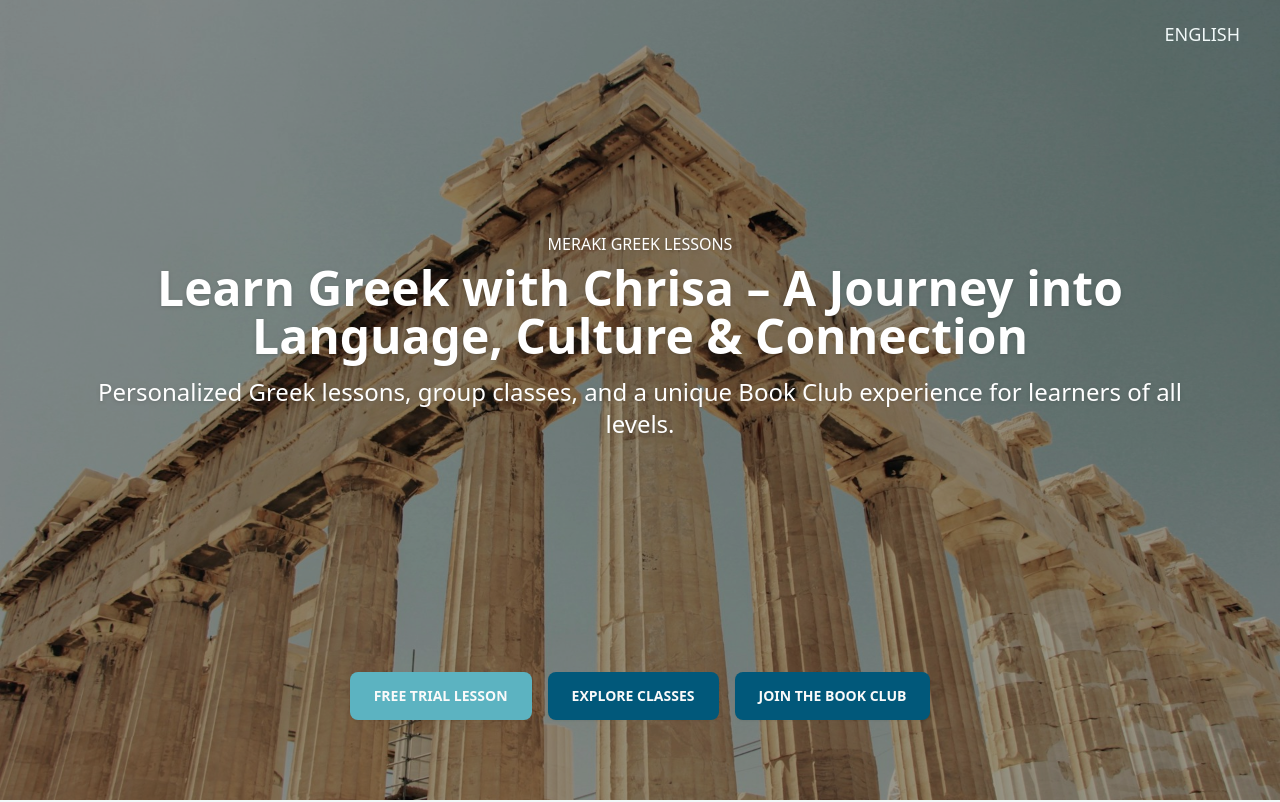
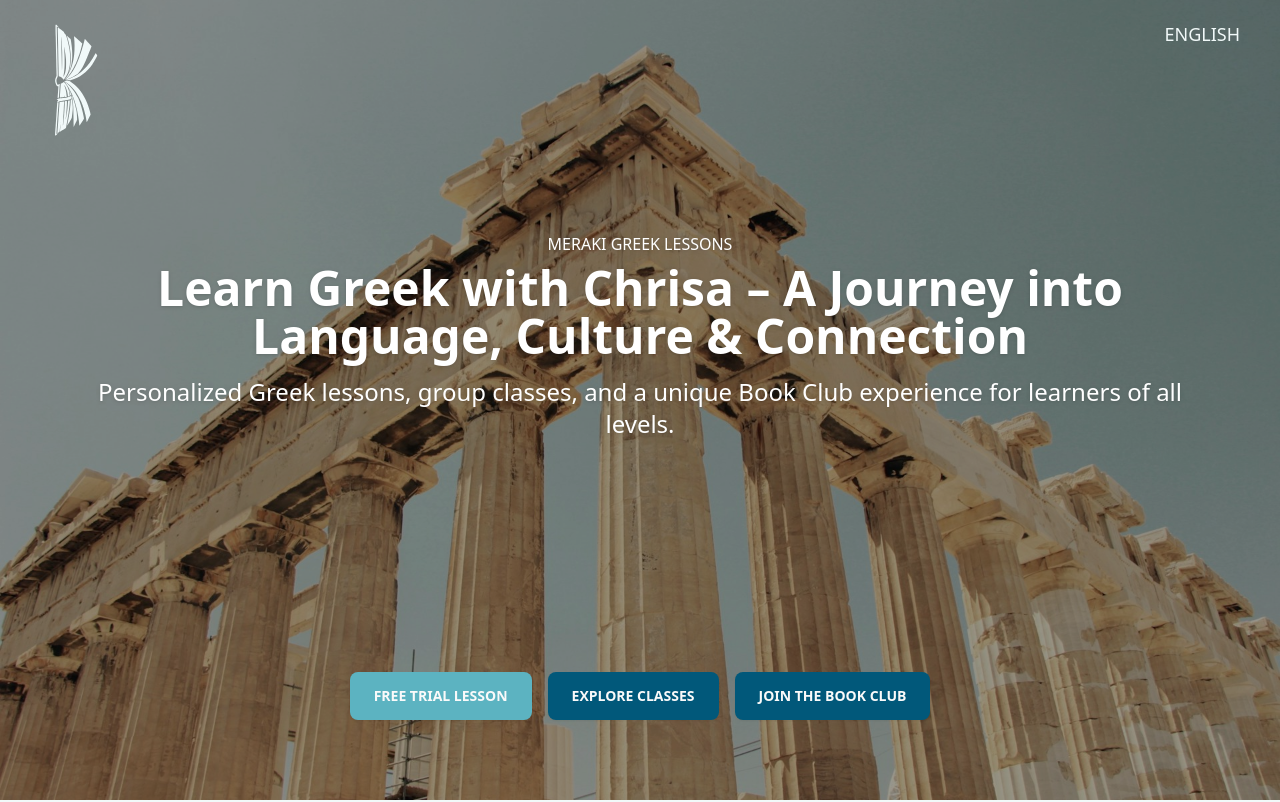
Before and after one commit to nekmichalakis/merakigreeklessons, a React (Vite) app: page / in a window 1280 px wide. Shown: the top 802 px of the page. Built offline with nearby package versions, Linux system fonts and the light colour scheme.

Commit message:
feat: deploy

```diff
--- a/package.json
+++ b/package.json
@@ -6,6 +6,7 @@
   "scripts": {
     "dev": "vite --host",
     "build": "tsc -b && vite build",
+    "deploy": "gh-pages -d dist",
     "lint": "eslint merakigreeklessons",
     "preview": "vite preview"
   },
@@ -38,6 +39,7 @@
     "eslint-plugin-prettier": "^5.5.1",
     "eslint-plugin-react-hooks": "^5.2.0",
     "eslint-plugin-react-refresh": "^0.4.20",
+    "gh-pages": "^6.3.0",
     "globals": "^16.2.0",
     "prettier": "3.6.2",
     "tw-animate-css": "^1.3.4",
--- a/src/components/custom/Logo.tsx
+++ b/src/components/custom/Logo.tsx
@@ -28,7 +28,7 @@ const Logo = () => {
   return (
     <a
       href="/"
-      className="fixed hidden md:visible top-4 left-6 z-50"
+      className="fixed hidden md:block top-4 left-6 z-50"
       aria-label="Home"
     >
       <LogoSvg
```
Also changed, not shown: vite.config.ts (+7 -6 lines), 1 other file (tests, documents, lock files or other folders).
